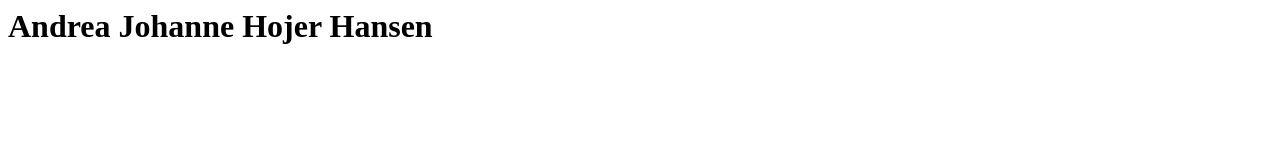
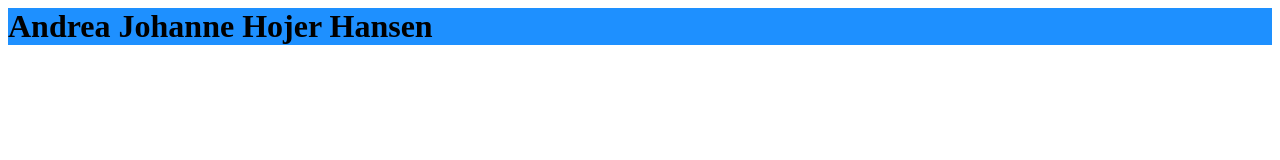
Before and after one commit to andr913g/andr913g.github.io, a plain HTML site: page index.html in a window 1280 px wide. Drawn offline with Linux system fonts and the light colour scheme.

Commit message:
Update index.html

```diff
--- a/index.html
+++ b/index.html
@@ -1,4 +1,5 @@
 <html>
-<h1> Andrea Johanne Hojer Hansen </h1>
+<h1 style="background-color:DodgerBlue;"> Andrea Johanne Hojer Hansen </h1>
 
+<a href="
 </html>
```
